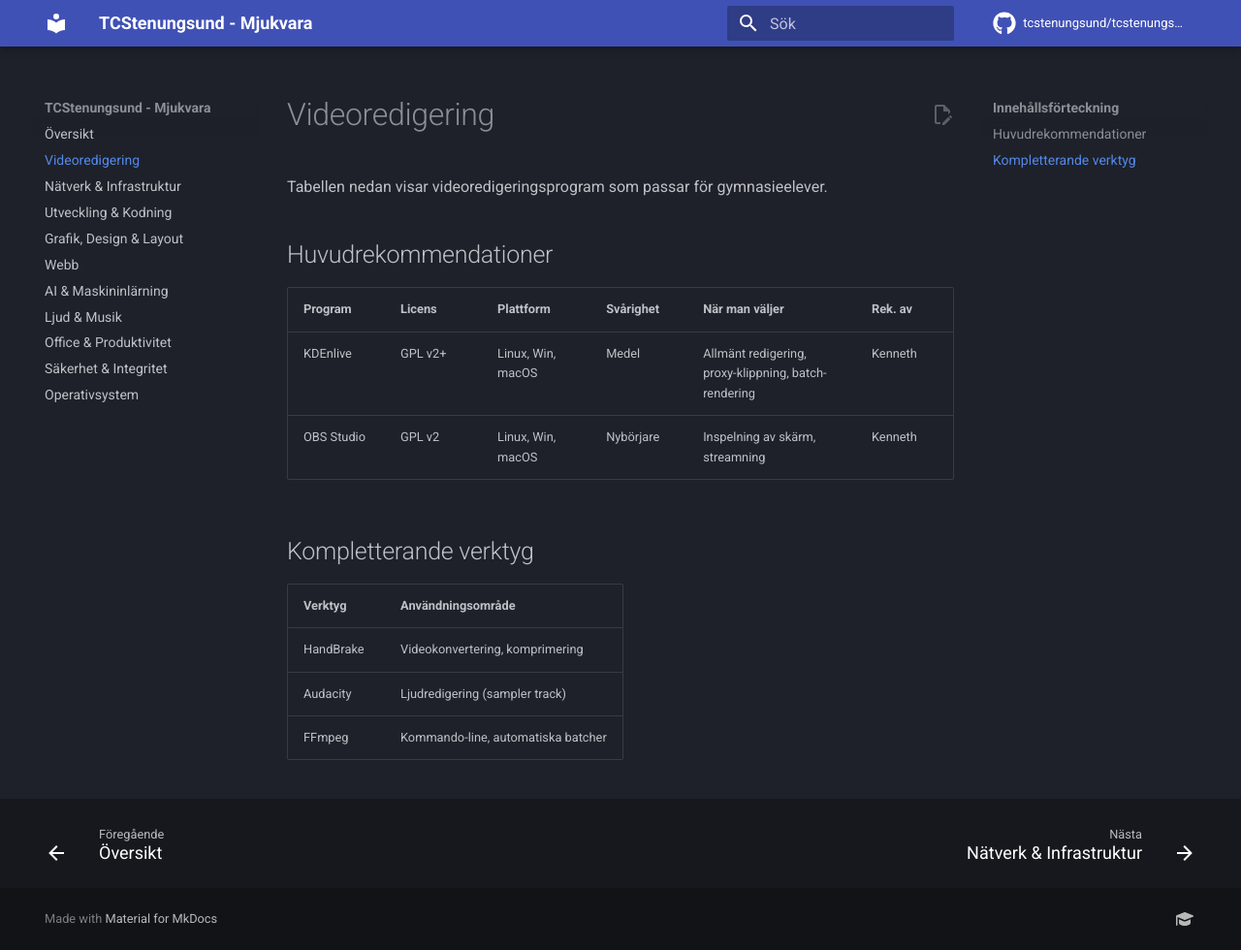
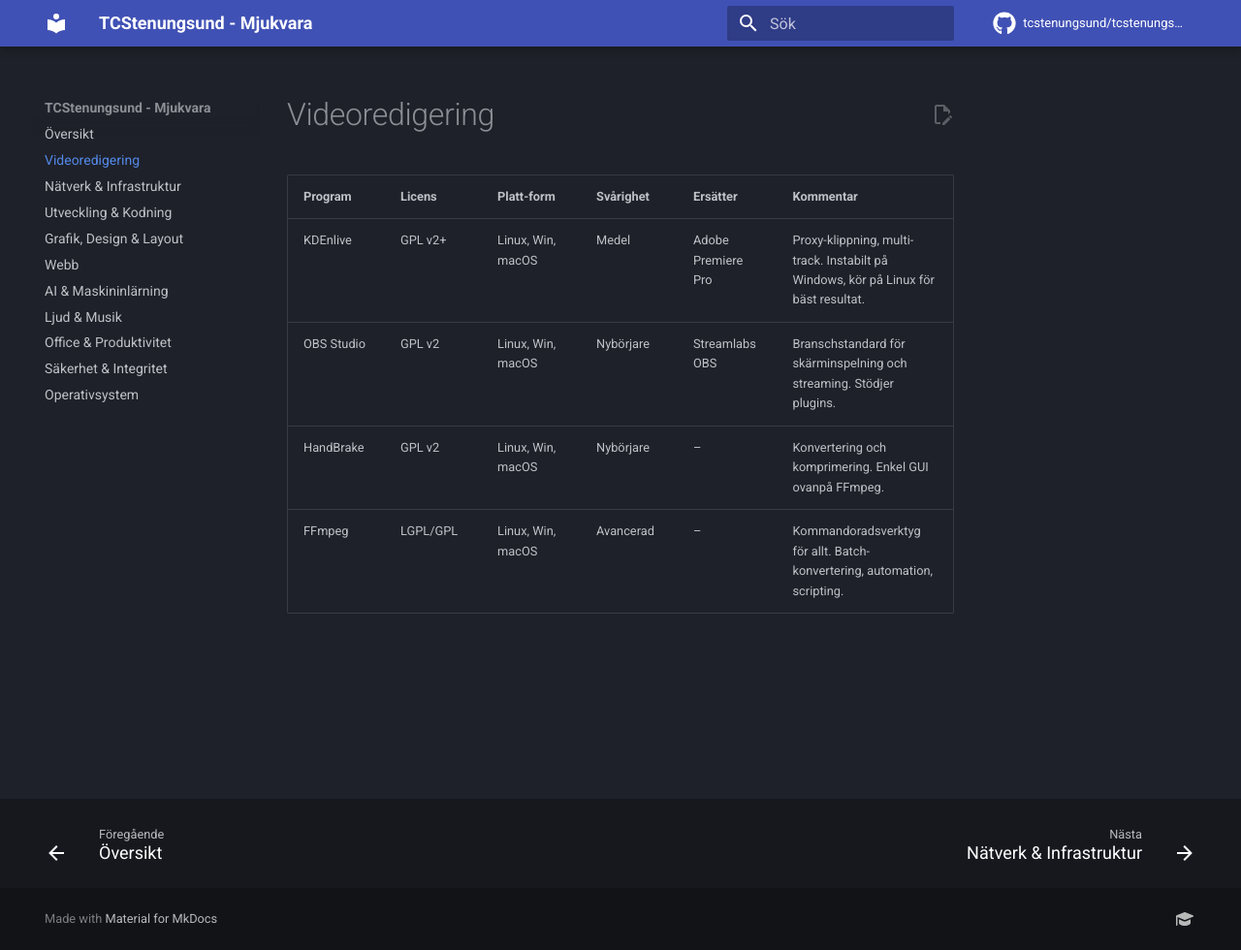
Before and after one commit to tcstenungsund/mjukvara, an MkDocs documentation site: the page built from docs/video/index.md, in a window 1280 px wide and 980 px high. Shown: the whole window at 97% size. Built offline with MkDocs 1.6.1 and Material for MkDocs 9.7.7, drawn with Linux system fonts in a browser that asks for light colours; comment, search, counter and statistics services are not loaded.

Commit message:
Revise video editing software recommendations

```diff
--- a/docs/video/index.md
+++ b/docs/video/index.md
@@ -1,18 +1,8 @@
 # Videoredigering
 
-Tabellen nedan visar videoredigeringsprogram som passar för gymnasieelever.
-
-## Huvudrekommendationer
-
-| Program        | Licens      | Plattform            | Svårighet | När man väljer           | Rek. av   |
-|----------------|-------------|-----------------------|-----------|-------------------------|-----------|
-| KDEnlive       | GPL v2+     | Linux, Win, macOS     | Medel     | Allmänt redigering, proxy-klippning, batch-rendering | Kenneth   |
-| OBS Studio     | GPL v2      | Linux, Win, macOS     | Nybörjare | Inspelning av skärm, streamning               | Kenneth   |
-
-## Kompletterande verktyg
-
-| Verktyg        | Användningsområde                    |
-|----------------|--------------------------------------|
-| HandBrake      | Videokonvertering, komprimering      |
-| Audacity       | Ljudredigering (sampler track)       |
-| FFmpeg         | Kommando-line, automatiska batcher   |
+| Program | Licens | Platt-form | Svårighet | Ersätter | Kommentar |
+|---|---|---|---|---|---|
+| KDEnlive | GPL v2+ | Linux, Win, macOS | Medel | Adobe Premiere Pro | Proxy-klippning, multi-track. Instabilt på Windows, kör på Linux för bäst resultat. |
+| OBS Studio | GPL v2 | Linux, Win, macOS | Nybörjare | Streamlabs OBS | Branschstandard för skärminspelning och streaming. Stödjer plugins. |
+| HandBrake | GPL v2 | Linux, Win, macOS | Nybörjare | – | Konvertering och komprimering. Enkel GUI ovanpå FFmpeg. |
+| FFmpeg | LGPL/GPL | Linux, Win, macOS | Avancerad | – | Kommandoradsverktyg för allt. Batch-konvertering, automation, scripting. |
```
